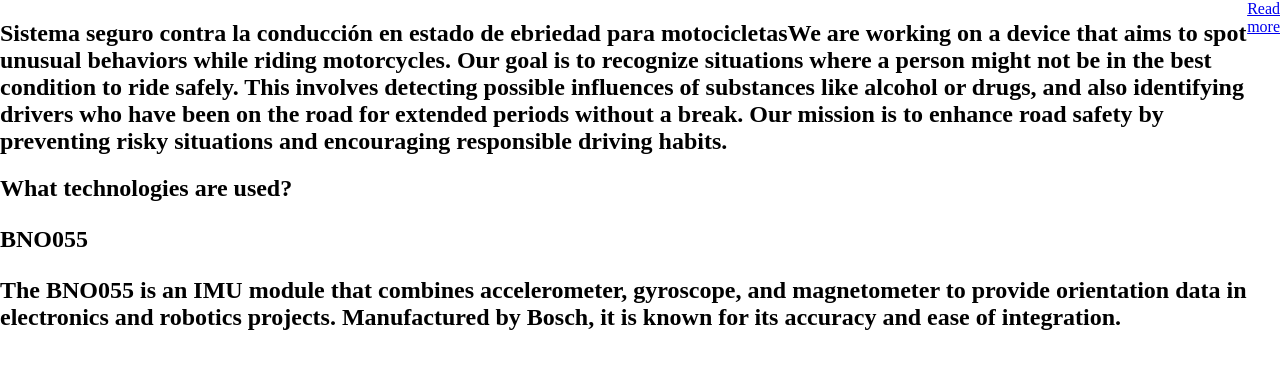
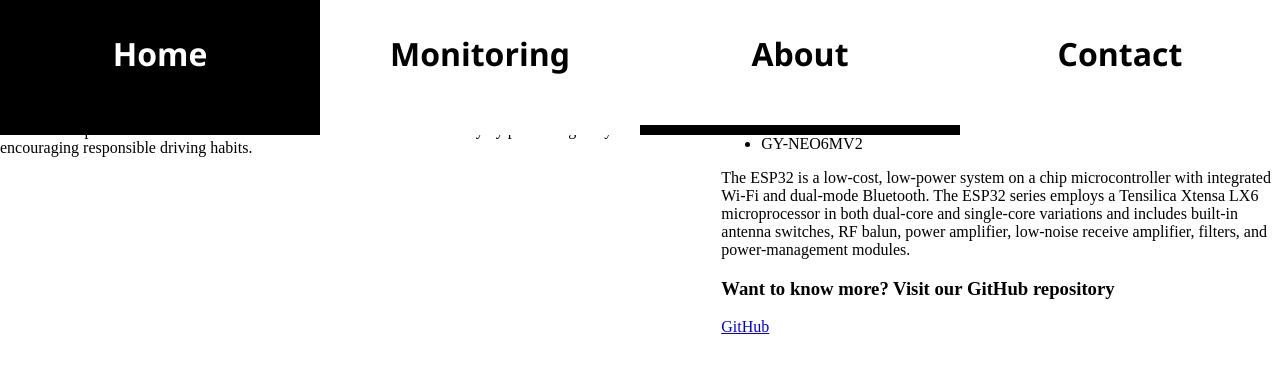
Before and after one commit to CAS-UD/Frontend-Safe-Anti-Drunk-Driving-System-For-Motorcycles, a Next.js app: page /about in a window 1280 px wide. Shown: the top 370 px of the page. Built offline with nearby package versions, Linux system fonts and the light colour scheme.

Commit message:
Add link to GitHub repository

```diff
--- a/app/about/page.js
+++ b/app/about/page.js
@@ -5,6 +5,8 @@ import styles from '../../styles/About.module.css'
 import { useEffect, useState } from 'react'
 
 export default function About () {
+  const linkGitHub = 'https://github.com/CAS-UD/Safe-Anti-Drunk-Driving-System-For-Motorcycles.git'
+
   const text = [
     {
       id: 0,
@@ -22,28 +24,20 @@ export default function About () {
       text: 'A GPS sensor determines precise location using satellite signals, providing latitude, longitude, and sometimes altitude coordinates for accurate position tracking in devices like mobile phones and navigation systems.'
     }
   ]
-  const [count, setCount] = useState(0)
+  const [whatText, setWhatText] = useState(0)
 
   useEffect(() => {
-    const interval = setInterval(() => {
-      if (count === 2) {
-        setCount(0)
-      } else {
-        setCount(count + 1)
-      }
-      return () => {
-        clearInterval(interval)
-      }
-    }, 5000)
-  }, [count])
+
+  }, [whatText])
 
   return (
     <>
-      {/* <Navbar /> */}
+      <Navbar />
       <main className={styles.main}>
-        <section>
+        <section className={styles.whatIs}>
           <h1>
-            Sistema seguro contra la conducción en estado de ebriedad para motocicletas
+            Safe system against drunk driving for motorcycles
+          </h1>
           <span>
             We are working on a device that aims to spot unusual
             behaviors while riding motorcycles. Our goal is to
@@ -55,21 +49,31 @@ export default function About () {
             road safety by preventing risky situations and encouraging
             responsible driving habits.
           </span>
-          </h1>
+        </section>
+        <section className={styles.whereIs}>
           <h2>
             What technologies are used?
-            <span>
-              <p>
-                {text[count].name}
-              </p>
-              {text[count].text}
-            </span>
           </h2>
-        </section>
-        <section>
-          <a href='https://www.google.com' target='_blank' rel='noreferrer'>
-            Read more
+          <div className={styles.list}>
+            {text.map((item) => (
+              <ul key={item.id} onClick={() => { setWhatText(item.id); console.log(whatText); console.log(whatText === item.id); console.log(item.id); return null }}>
+                <li className={item.id === whatText ? styles.sensorChoosed : null}>
+                  {item.name}
+                </li>
+              </ul>
+            ))}
+          </div>
+          <div key={text[whatText].text} className={styles.textSensor}>
+            {text[whatText].text}
+          </div>
+          <article>
+            <h3>
+              Want to know more? Visit our GitHub repository
+            </h3>
+            <a href={linkGitHub} target='_blank' rel='noreferrer' className={styles.linkGit}>
+              GitHub
             </a>
+          </article>
         </section>
       </main>
     </>
```
Lines whose indentation alone changed are shown as unchanged.
